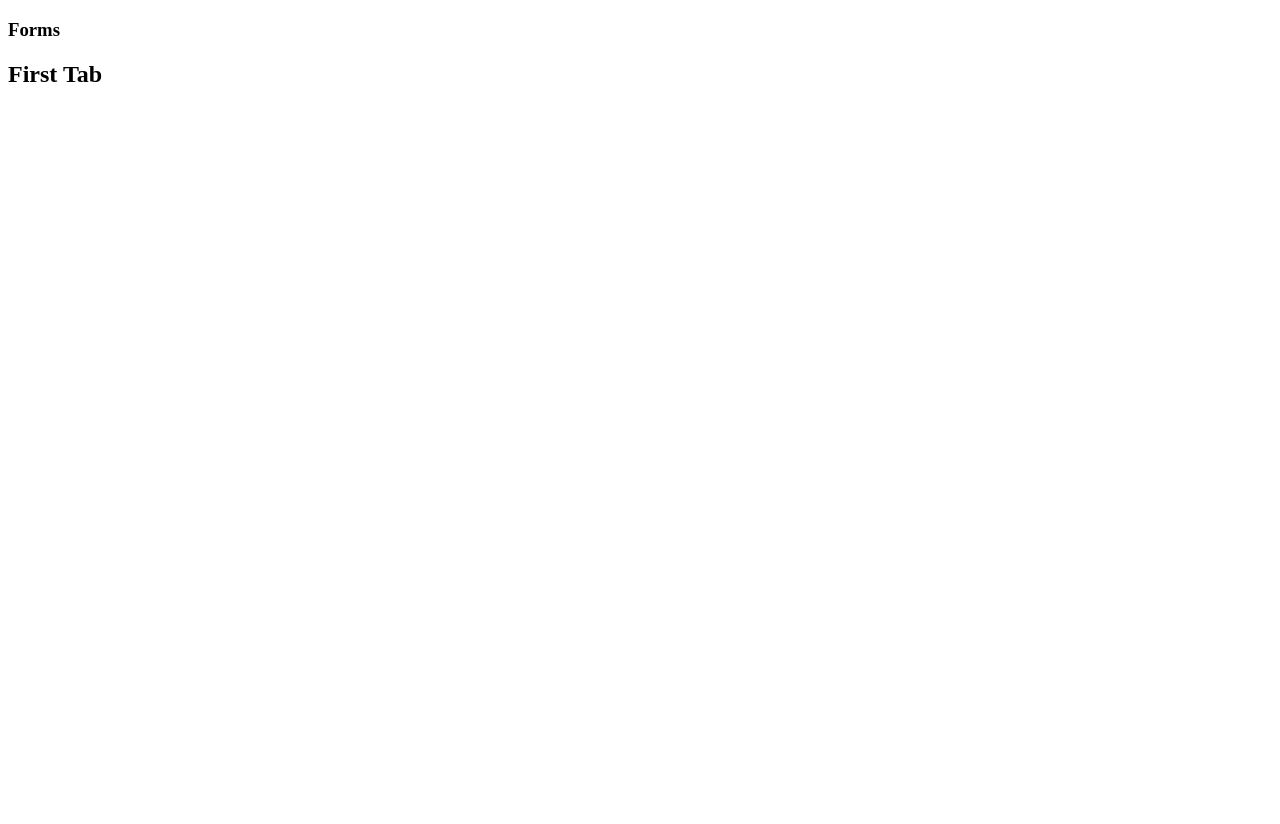
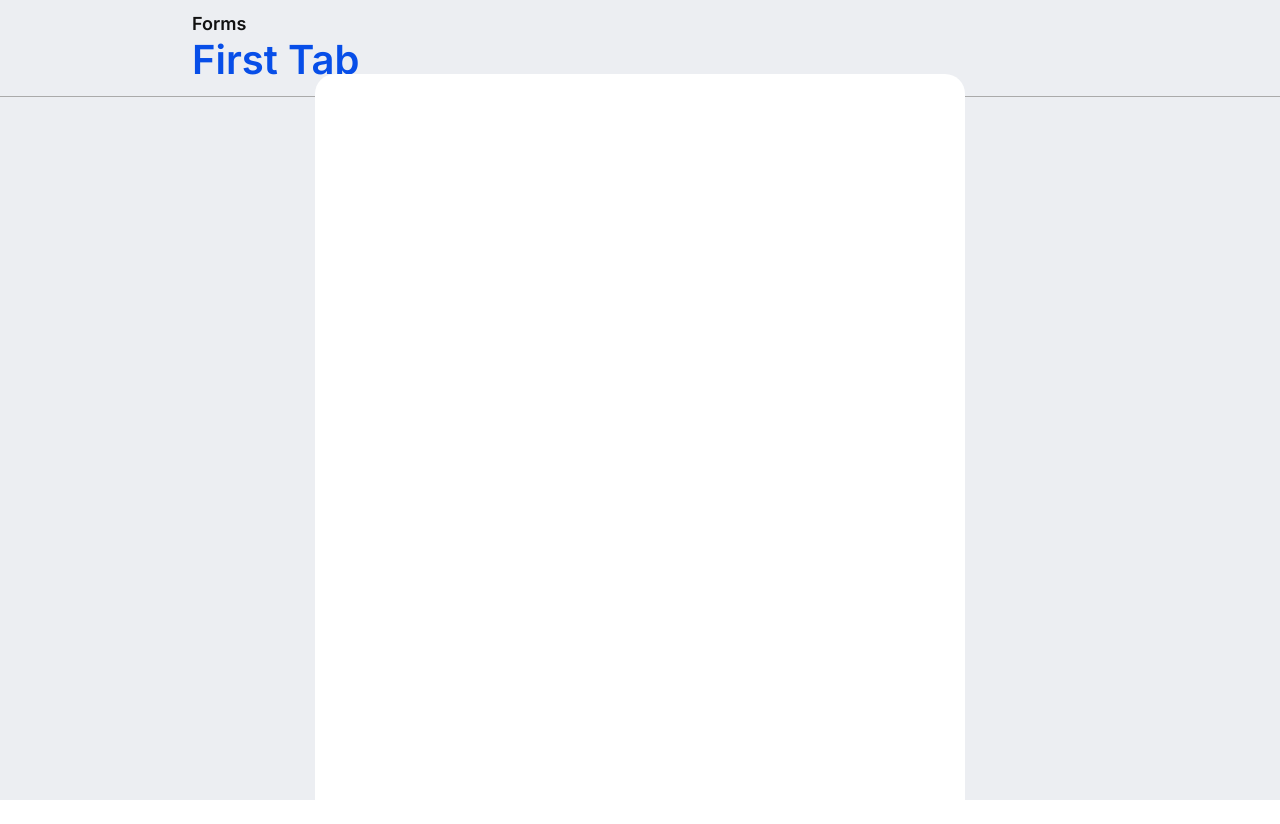
Before and after one commit to Eduardo-SBorges/React_Team_Project, a plain HTML site: page index.html in a window 1280 px wide. Before the commit the page ends 800 px from the top, so only its background shows below. Drawn offline with Linux system fonts and the light colour scheme.

Commit message:
feat: add and import structure.css

```diff
--- /dev/null
+++ b/styles/modules/structure.css
@@ -0,0 +1,54 @@
+@import url('https://fonts.googleapis.com/css2?family=Inter:wght@600&display=swap');
+
+body {
+    padding: 0;
+    margin: 0;
+    box-sizing: border-box;
+}
+
+/* HEADER */
+header {
+    display: flex;
+    align-items: center;
+    width: 100vw;
+    height: 12vh;
+    border-bottom: 1px solid #AAAAAA;
+    font-family: 'Inter', sans-serif;
+    background-color: #ECEEF2;
+}
+
+.header-text {
+    padding-left: 15%;
+}
+
+.header-text-1 {
+    margin:0;
+    font-size: 18px;
+    line-height: 24px;
+    color: #111111;
+}
+
+.header-text-2 {
+    margin:0;
+    font-weight: bold;
+    font-size: 40px;
+    line-height: 48px;
+    color: #074EE8;
+}
+
+/* MAIN */
+
+main {
+    height: 87.9vh;
+    background-color: #ECEEF2;
+    display: flex;
+    justify-content: center;
+    align-items: center;
+}
+
+.form-container {
+    width: 650px;
+    height: 750px;
+    background: #FFFFFF;
+    border-radius: 20px;
+}
--- a/styles/styles.css
+++ b/styles/styles.css
@@ -1,2 +1,3 @@
 @import "modules/title.css";
 @import "modules/tabs.css";
+@import "modules/structure.css";
```
